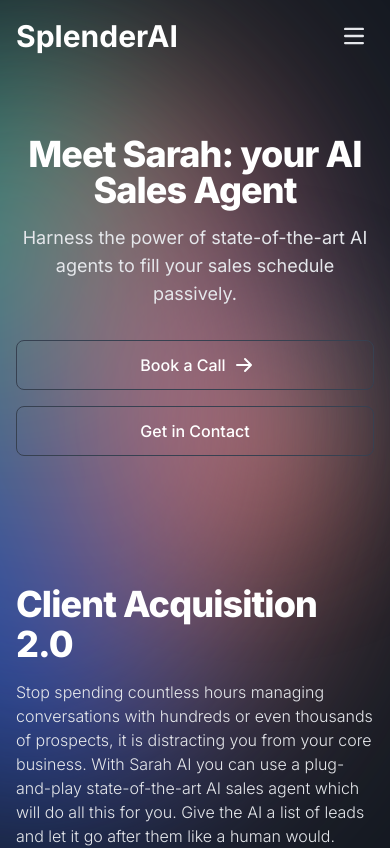
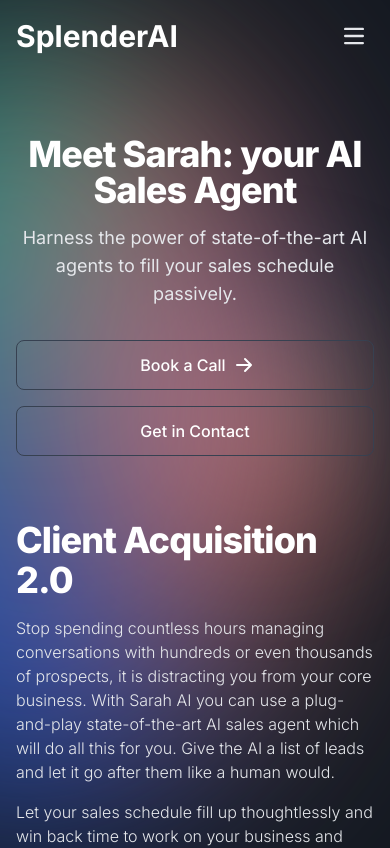
Before and after one commit to andreafabbricatore/splenderaiweb, a Next.js app: page /technologies in a window 390 px wide. Shown: the top 848 px of the page. Built offline with nearby package versions, Linux system fonts and the light colour scheme.

Commit message:
changed padding

```diff
--- a/src/app/components/technologies_hero.tsx
+++ b/src/app/components/technologies_hero.tsx
@@ -3,7 +3,7 @@
 export default function TechnologiesHero() {
   return (
     <section className="">
-      <div className="py-16 px-4 mx-auto max-w-screen-xl text-center lg:pt-32 lg:pb-0 lg:px-12">
+      <div className="pt-16 pb-0 px-4 mx-auto max-w-screen-xl text-center lg:pt-32 lg:pb-0 lg:px-12">
         <h1 className="mb-4 text-4xl font-extrabold tracking-tight leading-none md:text-5xl lg:text-6xl text-white">
           Meet Sarah: your AI Sales Agent
         </h1>
```
